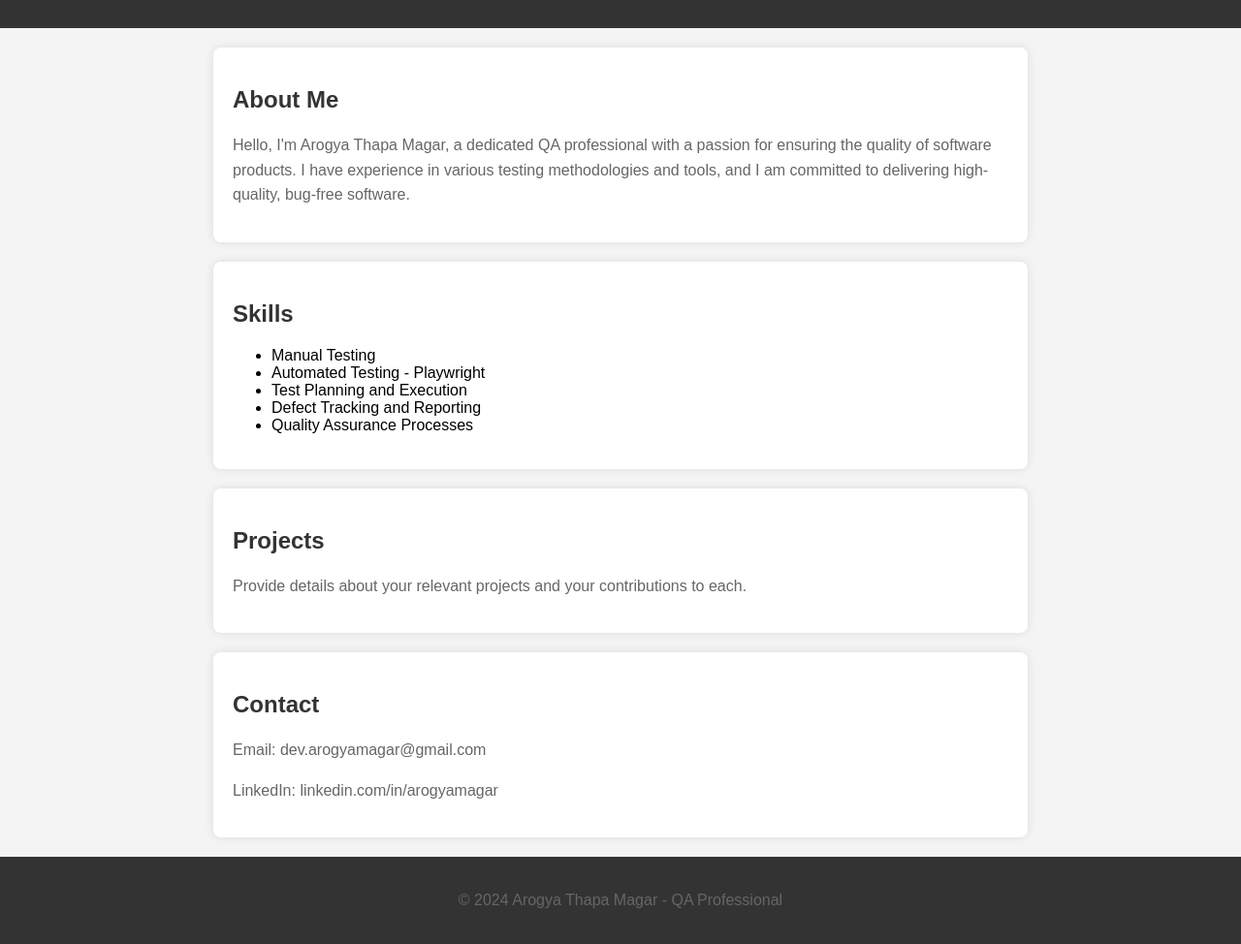
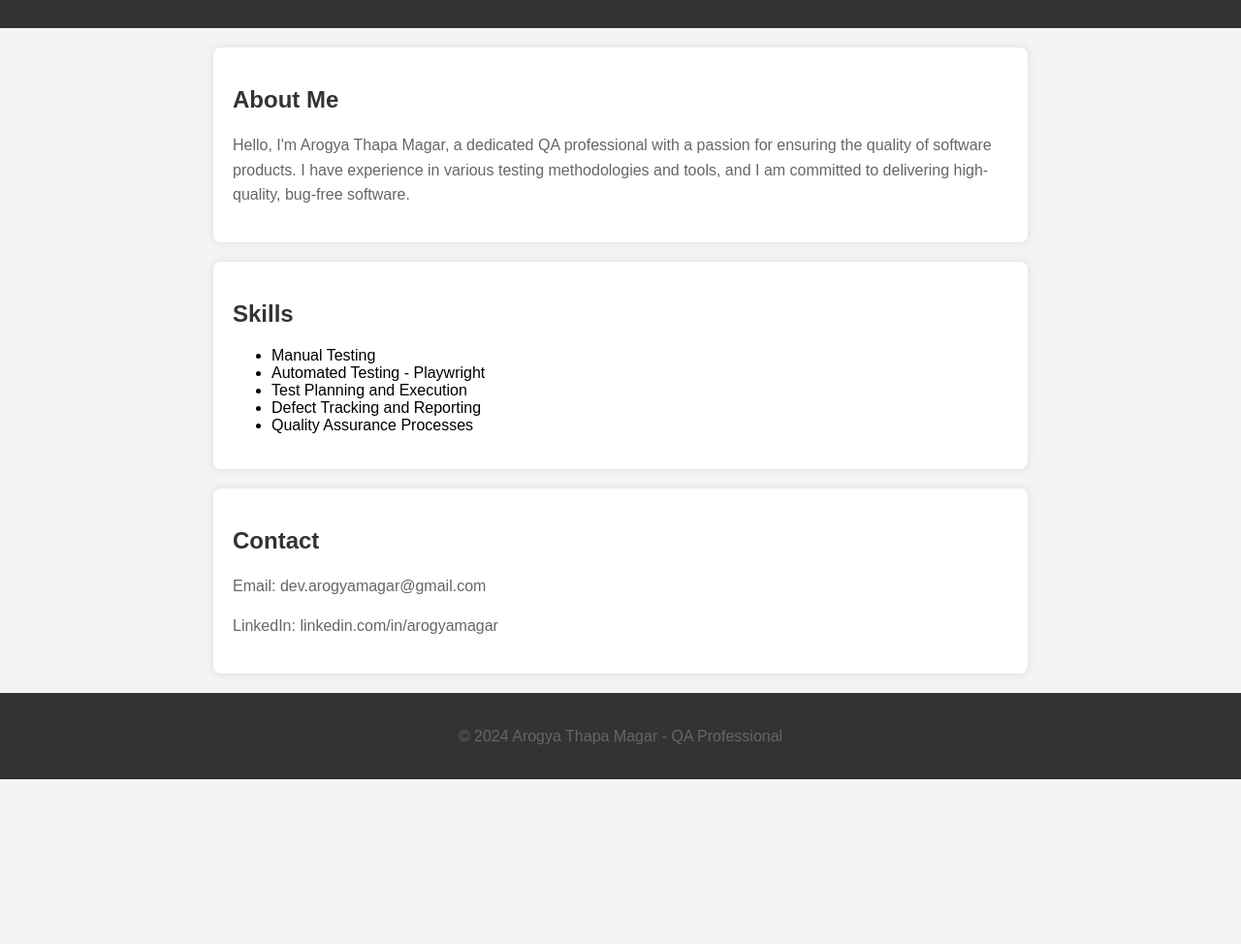
Before and after one commit to arogyamagar/arogyamagar.github.io, a plain HTML site: page index.html in a window 1280 px wide. Shown: the part 124-1098 px from the top of the page at 97% size. After the commit the page ends 928 px from the top, so only its background shows below. Drawn offline with Linux system fonts and the light colour scheme.

Commit message:
Update index.html

```diff
--- a/index.html
+++ b/index.html
@@ -69,11 +69,6 @@
     </section>
 
     <section>
-        <h2>Projects</h2>
-        <p>Provide details about your relevant projects and your contributions to each.</p>
-    </section>
-
-    <section>
         <h2>Contact</h2>
         <p>Email: dev.arogyamagar@gmail.com</p>
         <p>LinkedIn: linkedin.com/in/arogyamagar</p>
```
